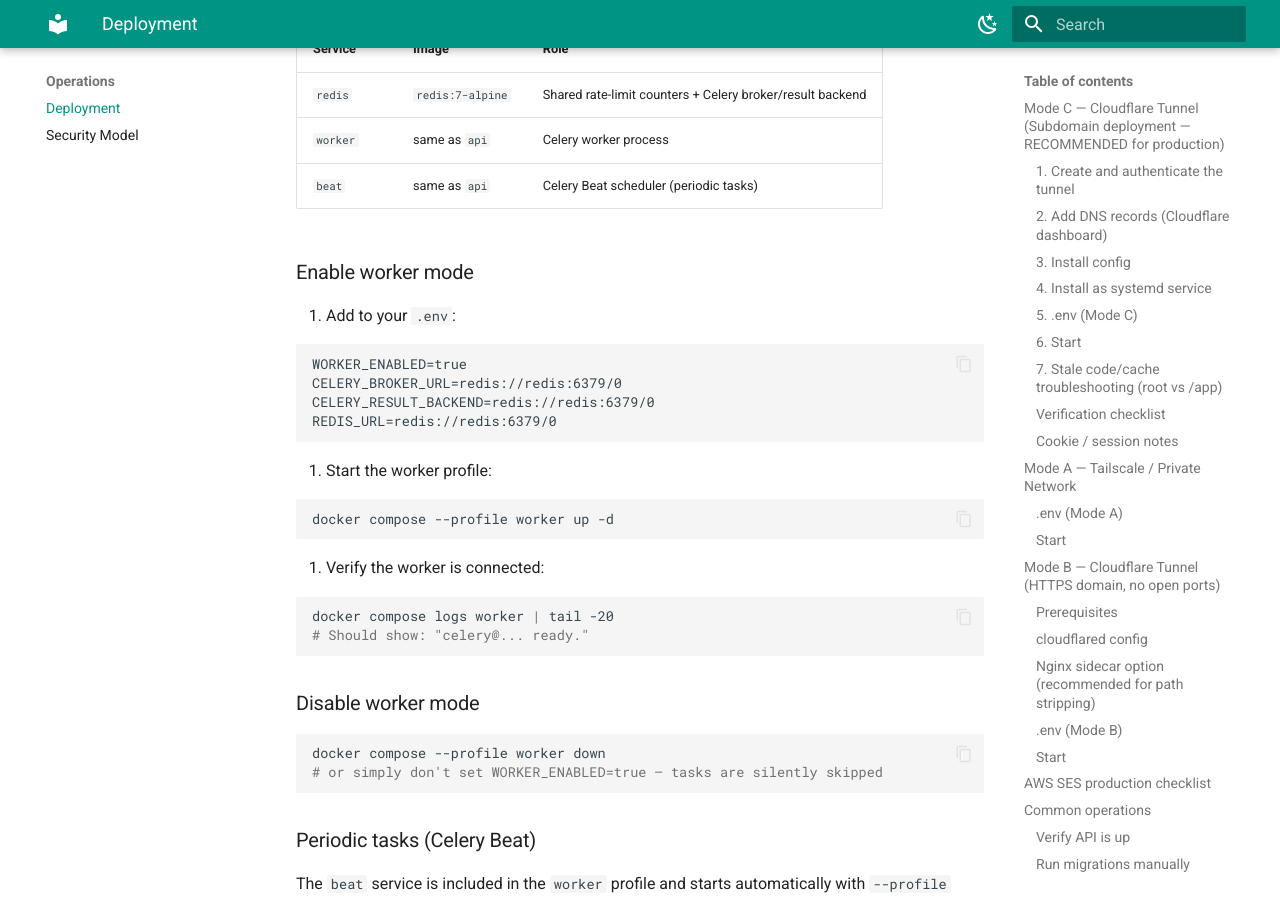
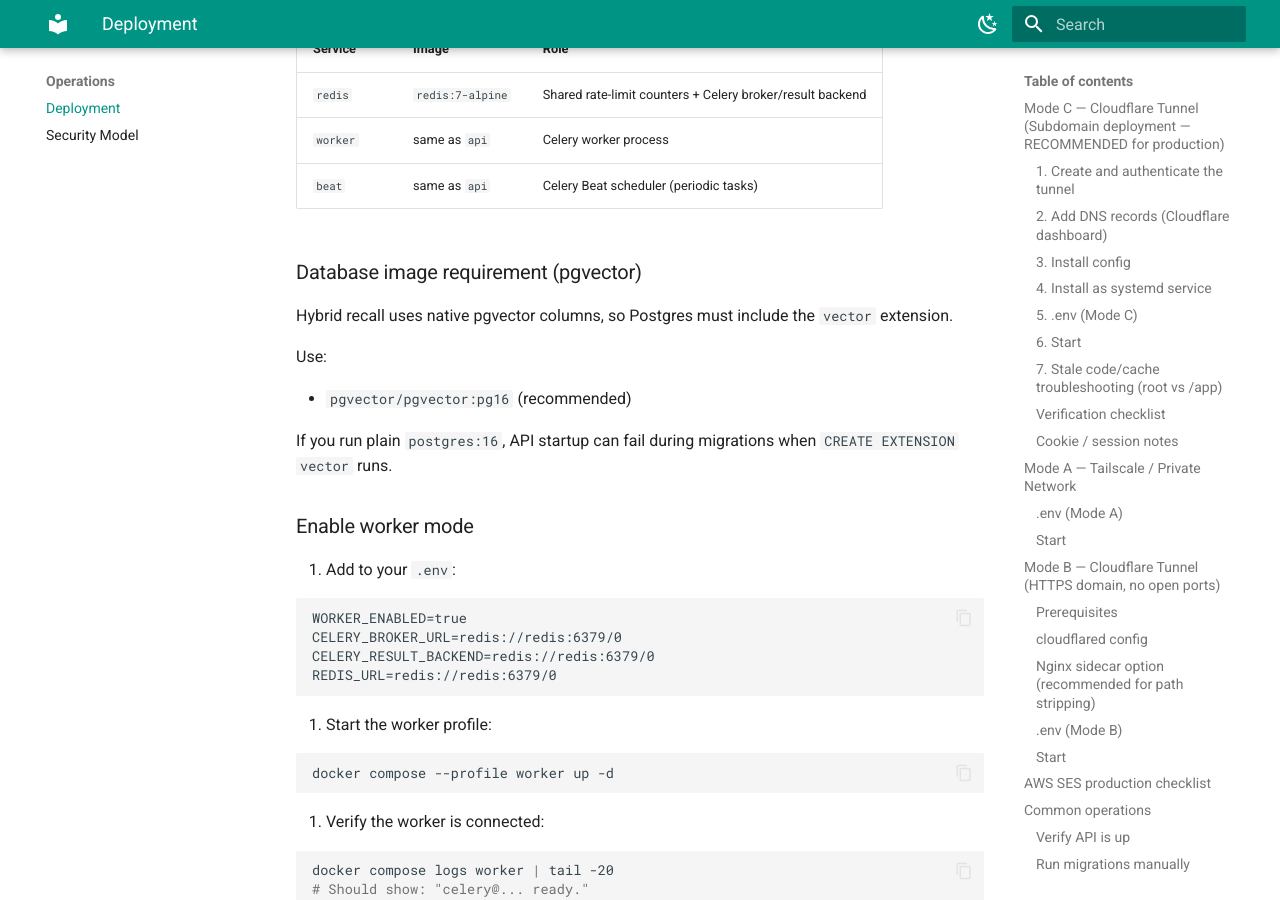
Before and after one commit to thecontextcache/contextcache, an MkDocs documentation site: the page built from docs/06-deployment.md, in a window 1280 px wide and 900 px high, scrolled down 8614 px. Built offline with MkDocs 1.6.1 and Material for MkDocs 9.7.7, drawn with Linux system fonts in a browser that asks for light colours.

Commit message:
servies down fix

```diff
--- a/docker-compose.yml
+++ b/docker-compose.yml
@@ -1,6 +1,6 @@
 services:
   db:
-    image: postgres:16
+    image: pgvector/pgvector:pg16
     environment:
       - POSTGRES_USER=${POSTGRES_USER:-contextcache}
       - POSTGRES_PASSWORD=${POSTGRES_PASSWORD:-change-me}
@@ -16,7 +16,7 @@ services:
     restart: unless-stopped
 
   db-test:
-    image: postgres:16
+    image: pgvector/pgvector:pg16
     profiles: ["test"]
     environment:
       - POSTGRES_USER=contextcache
--- a/docs/06-deployment.md
+++ b/docs/06-deployment.md
@@ -412,6 +412,16 @@ batch recall, scheduled cleanup).
 | `worker` | same as `api` | Celery worker process |
 | `beat` | same as `api` | Celery Beat scheduler (periodic tasks) |
 
+### Database image requirement (pgvector)
+
+Hybrid recall uses native pgvector columns, so Postgres must include the `vector` extension.
+
+Use:
+
+- `pgvector/pgvector:pg16` (recommended)
+
+If you run plain `postgres:16`, API startup can fail during migrations when `CREATE EXTENSION vector` runs.
+
 ### Enable worker mode
 
 1. Add to your `.env`:
```
Also changed, not shown: README.md (+15 -0 lines).
